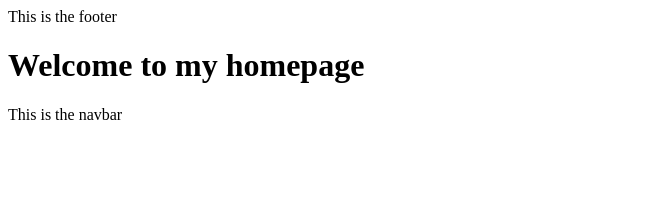
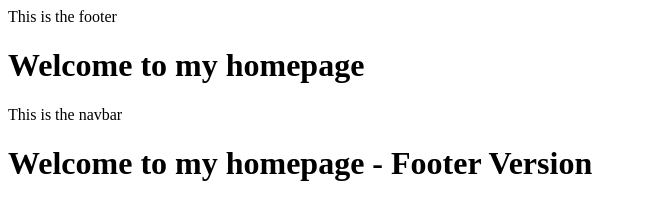
Before and after one commit to taysonshanemenardact-ship-it/Taysonshanemenard, a plain HTML site: page index.html in a window 1280 px wide. Shown: the whole page, without its empty margins (0-646 px from the left). Drawn offline with Linux system fonts and the light colour scheme.

Commit message:
Update index.html

```diff
--- a/index.html
+++ b/index.html
@@ -9,5 +9,7 @@
   <h1>Welcome to my homepage</h1>
 
   <nav>This is the navbar</nav>
+
+  <h1>Welcome to my homepage - Footer Version</h1>
 </body>
 </html>
```
